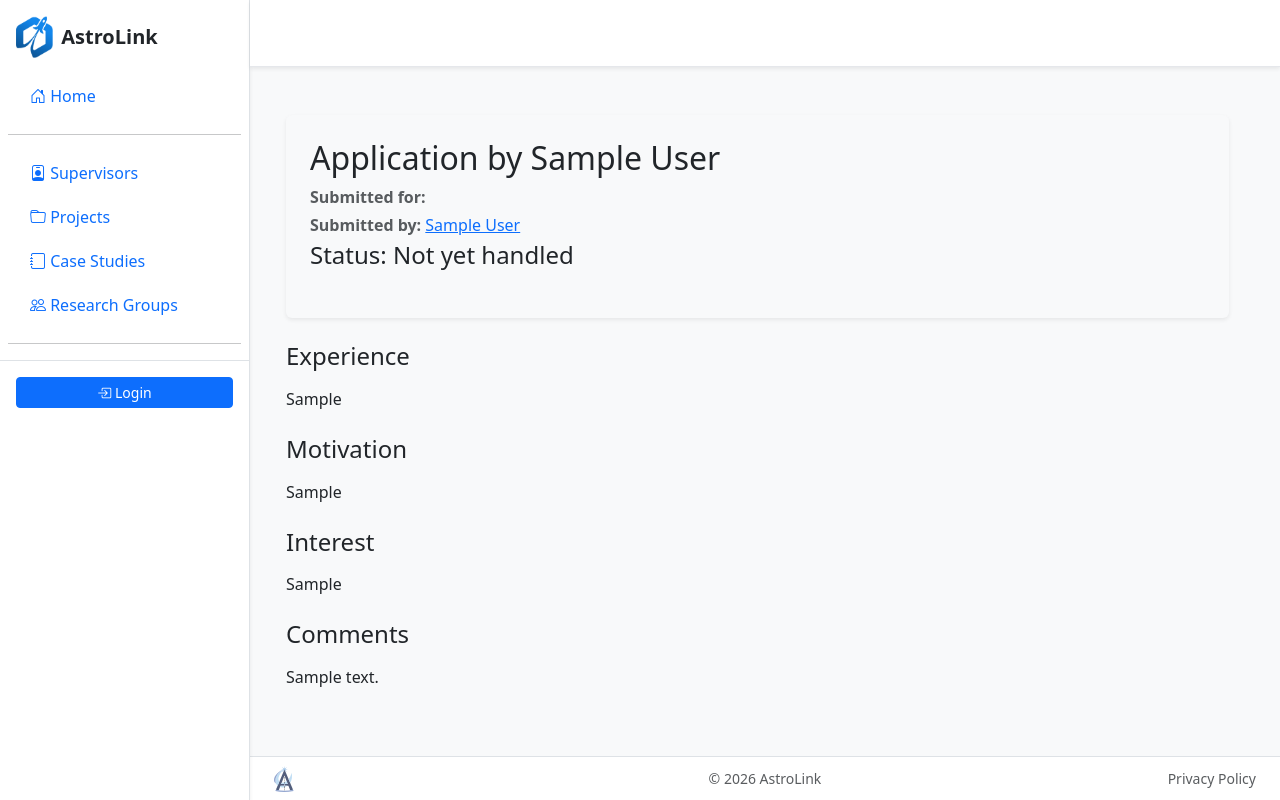
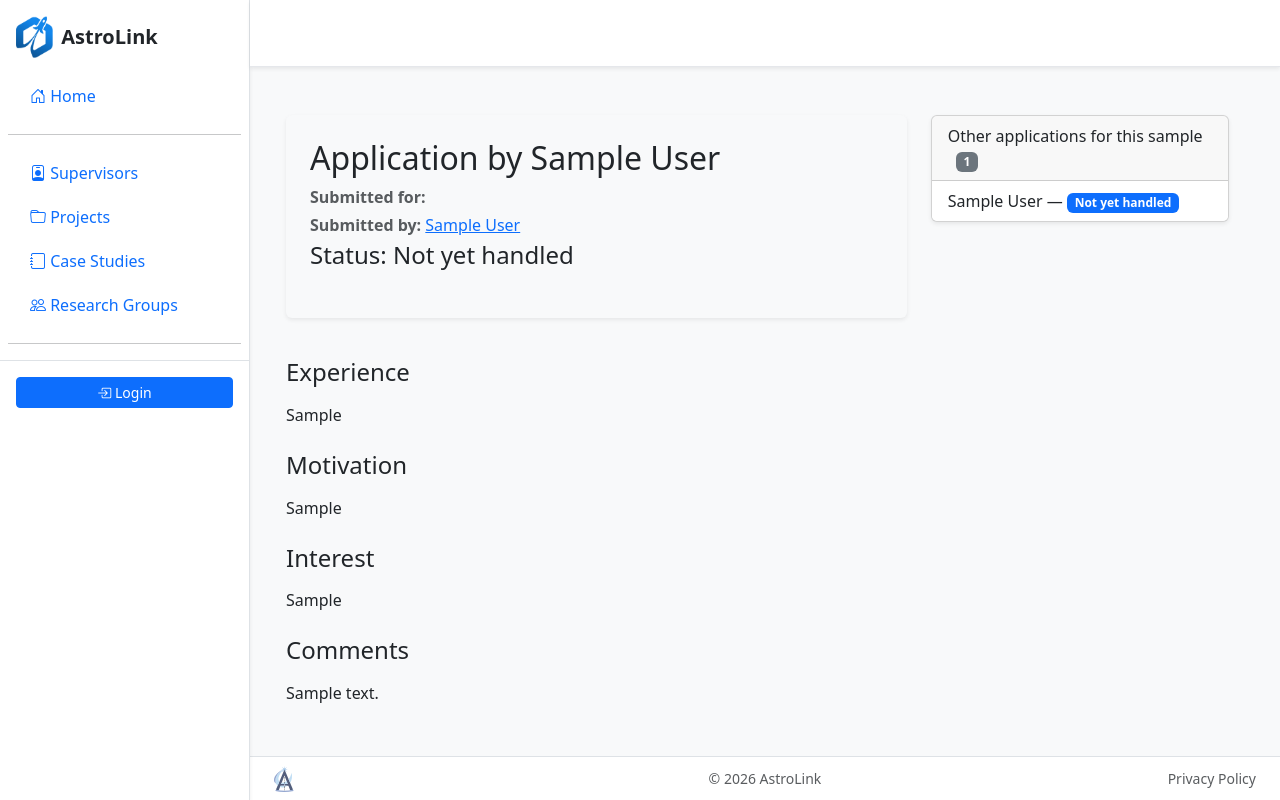
Before and after one commit to Yppilf/AstroLink, a Django app: template astrolink/templates/forum/application_detail.html in a window 1280 px wide. Run offline with Django 5.2, Linux system fonts and the light colour scheme; tables that the repository leaves empty hold one stand-in row (values such as "Sample post"); the template is opened without the code that fills it: values that come from a table or form of the project are taken from there, most other values are stand-ins (such as "Sample title", 1, 10 or a date in 2020); some libraries are stand-ins or nearby versions.

Commit message:
showing related applications

```diff
--- a/astrolink/templates/forum/application_detail.html
+++ b/astrolink/templates/forum/application_detail.html
@@ -3,7 +3,11 @@
 {% block content %}
 <div class="container mt-4">
 
-    <div class="bg-light p-4 rounded shadow-sm mb-4">
+    <!-- --- Top application + sidebar (if target exists) --- -->
+    <div class="row mb-4">
+        <!-- Left column: main card -->
+        <div class="{% if target %}col-lg-8{% else %}col-12{% endif %} mb-3">
+            <div class="bg-light p-4 rounded shadow-sm" id="main-application-card">
                 <h2>Application by {{ application.member.display_name }}</h2>
 
                 <p class="text-muted mb-1">
@@ -19,26 +23,59 @@
                             </a>
                         {% endif %}
                     {% else %}
-                <span class="text-danger">No project or case study selected</span>
+                        <span class="text-muted">General application — no project or case study</span>
                     {% endif %}
                 </p>
 
                 <p class="text-muted mb-1">
-            <strong>Submitted by:</strong> <a href="{% url 'authentication:profile_detail' application.member.username %}" target="_blank">{{ application.member.display_name }}</a>
+                    <strong>Submitted by:</strong>
+                    <a href="{% url 'authentication:profile_detail' application.member.username %}" target="_blank">
+                        {{ application.member.display_name }}
+                    </a>
                 </p>
 
                 <!-- Status -->
                 <div class="mb-4">
                     <h4>Status: {{ application.get_status_display }}</h4>
-
-            <!-- Button to trigger modal -->
                     {% if can_update_status %}
                         <button type="button" class="btn btn-sm btn-primary" data-bs-toggle="modal" data-bs-target="#statusModal">
                             Change Status
                         </button>
                     {% endif %}
+                </div>
+            </div>
+        </div>
 
-            <!-- Modal -->
+        <!-- Right column: related applications -->
+        {% if target %}
+        <div class="col-lg-4 mb-3">
+            <div class="card shadow-sm" style="overflow-y:auto;" id="related-applications-card">
+                <div class="card-header">
+                    Other applications for this {{ target_type|lower }}
+                    <span class="badge bg-secondary ms-2">{{ related_applications|length }}</span>
+                </div>
+                <div class="list-group list-group-flush">
+                    {% if related_applications %}
+                        {% for app in related_applications %}
+                        <a href="{% url 'astrolink:application_detail' app.pk %}" class="list-group-item list-group-item-action">
+                            {{ app.member.display_name }} —
+                            <span class="badge bg-primary">{{ app.get_status_display }}</span>
+                        </a>
+                        {% endfor %}
+                    {% else %}
+                        <div class="list-group-item text-muted">
+                            No other applications yet.
+                        </div>
+                    {% endif %}
+                </div>
+            </div>
+        </div>
+        {% endif %}
+
+    </div>
+
+    <!-- --- Status modal outside row --- -->
+    {% if can_update_status %}
     <div class="modal fade" id="statusModal" tabindex="-1" aria-labelledby="statusModalLabel" aria-hidden="true">
         <div class="modal-dialog">
             <div class="modal-content">
@@ -65,29 +102,21 @@
             </div>
         </div>
     </div>
-        </div>
+    {% endif %}
 
-    </div>
-
-    <!-- Experience -->
+    <!-- --- Full-width detail sections (always) --- -->
     <div class="mb-4">
         <h4>Experience</h4>
         <p>{{ application.experience|linebreaks }}</p>
     </div>
-
-    <!-- Motivation -->
     <div class="mb-4">
         <h4>Motivation</h4>
         <p>{{ application.motivation|linebreaks }}</p>
     </div>
-
-    <!-- Interest -->
     <div class="mb-4">
         <h4>Interest</h4>
         <p>{{ application.interest|linebreaks }}</p>
     </div>
-
-    <!-- Comments -->
     {% if application.comments %}
     <div class="mb-4">
         <h4>Comments</h4>
@@ -96,4 +125,15 @@
     {% endif %}
 
 </div>
+
+<script>
+document.addEventListener("DOMContentLoaded", function() {
+    const mainCard = document.getElementById("main-application-card");
+    const sidebarCard = document.getElementById("related-applications-card");
+    if (mainCard && sidebarCard) {
+        sidebarCard.style.maxHeight = mainCard.offsetHeight + "px";
+    }
+});
+</script>
+
 {% endblock %}
```
Also changed, not shown: astrolink/views.py (+17 -3 lines). Lines whose indentation alone changed are shown as unchanged.
